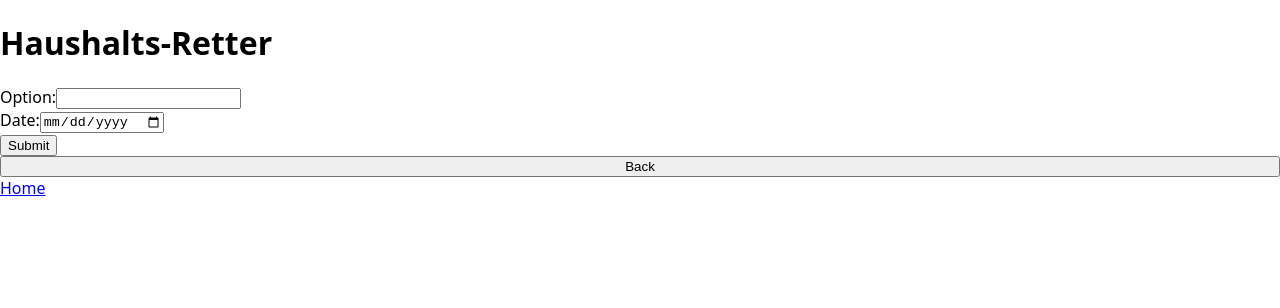
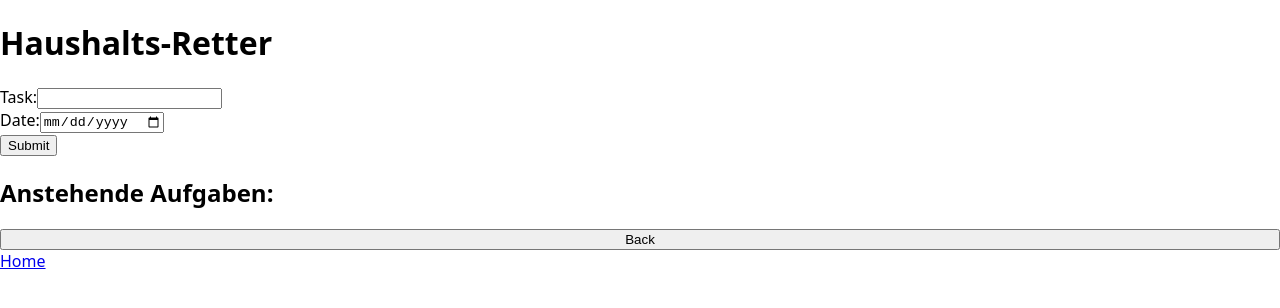
Before and after one commit to TobiAugust/capstone-project, a Next.js app: page / in a window 1280 px wide. Both pictures are taken after a click on the button "Create Task". Shown: the top 308 px of the page. Built offline with nearby package versions, Linux system fonts and the light colour scheme.

Commit message:
change position of h2

```diff
--- a/pages/index.js
+++ b/pages/index.js
@@ -42,7 +42,7 @@ export default function HomePage() {
         ) : (
           <div className="input-box">
             <div>
-              <label htmlFor="option">Option:</label>
+              <label htmlFor="option">Task:</label>
               <input
                 type="text"
                 id="option"
@@ -63,9 +63,9 @@ export default function HomePage() {
           </div>
         )}
 
+        <h2>Anstehende Aufgaben:</h2>
         {submittedData.length > 0 && (
           <div className="submitted-data">
-            <h2>Anstehende Aufgaben:</h2>
             {submittedData.map((data, index) => (
               <p key={index}>
                 Was ist zu tun: {data.option} <br />
@@ -75,7 +75,6 @@ export default function HomePage() {
           </div>
         )}
         {showInput && <button onClick={handleBackClick}>Back</button>}
-
         <footer>
           <a href="/">Home</a>
         </footer>
```
